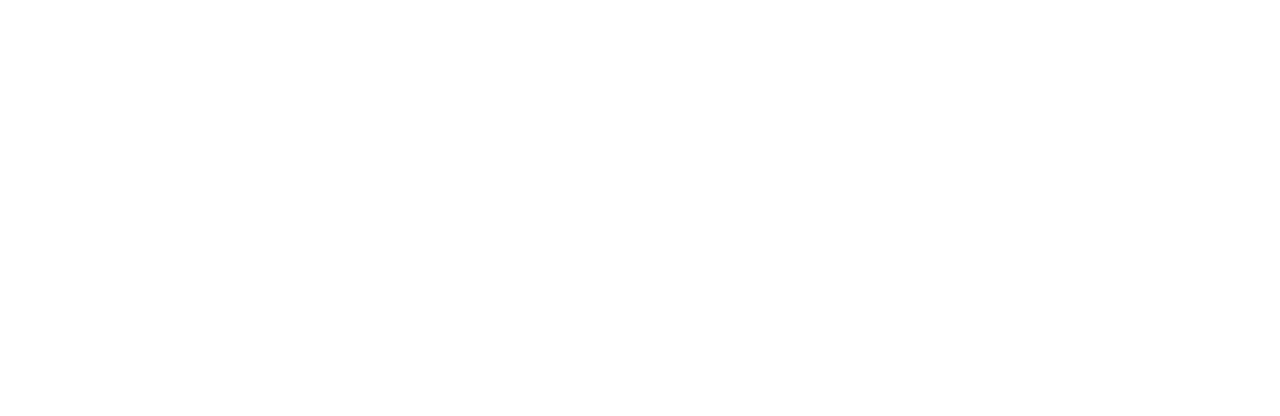
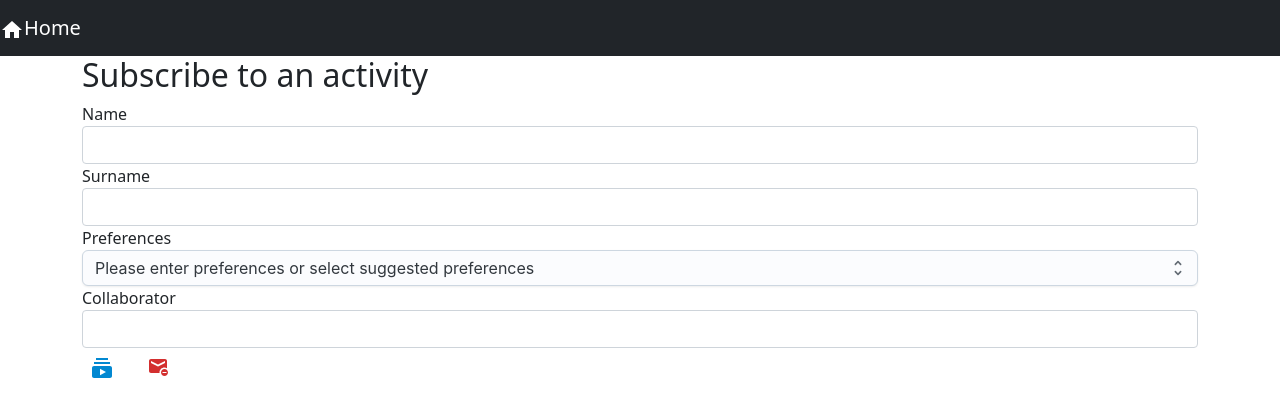
Before and after one commit to elieduboux/Afterwork-Organizer, a React (Create React App) app in the folder frontend/: page /activities-subscribe/1 in a window 1280 px wide. Shown: the top 416 px of the page. Built offline with nearby package versions, Linux system fonts and the light colour scheme; no server answers.

Commit message:
Update esthétique du site

```diff
--- a/frontend/package.json
+++ b/frontend/package.json
@@ -3,6 +3,11 @@
   "version": "0.1.0",
   "private": true,
   "dependencies": {
+    "@emotion/react": "^11.10.6",
+    "@emotion/styled": "^11.10.6",
+    "@mui/icons-material": "^5.11.11",
+    "@mui/joy": "^5.0.0-alpha.71",
+    "@mui/material": "^5.11.13",
     "@testing-library/jest-dom": "^5.16.5",
     "@testing-library/react": "^12.1.1",
     "@testing-library/user-event": "^12.5.0",
@@ -13,6 +18,7 @@
     "react-dom": "^17.0.2",
     "react-router-dom": "^5.3.0",
     "react-scripts": "5.0.1",
+    "react-transition-group": "^4.4.5",
     "reactstrap": "^8.10.1",
     "web-vitals": "^2.1.4"
   },
--- a/frontend/src/ActivityList.js
+++ b/frontend/src/ActivityList.js
@@ -1,7 +1,17 @@
 import React, {Component} from 'react';
-import { Button, ButtonGroup, Container, Table} from "reactstrap";
+import { Container} from "reactstrap";
 import AppNavbar from "./AppNavbar";
-import { Link } from "react-router-dom";
+import { Link, withRouter } from "react-router-dom";
+import {Transition, CSSTransition, SwitchTransition, TransitionGroup} from 'react-transition-group';
+import { Tooltip } from "@mui/material";
+import EditIcon from '@mui/icons-material/Edit';
+import DeleteIcon from '@mui/icons-material/Delete';
+import AddIcon from '@mui/icons-material/Add';
+import SubscriptionsIcon from '@mui/icons-material/Subscriptions';
+import { IconButton, Button, Box, Stack } from "@mui/material";
+import { green, blue, red} from "@mui/material/colors";
+import ActivityEdit from "./ActivityEdit";
+import {Table, TableBody, TableCell, TableContainer, TableHead, TableRow} from "@mui/material";
 
 class ActivityList extends Component {
   constructor(props) {
@@ -28,6 +38,14 @@ class ActivityList extends Component {
     });
   }
   render() {
+    const styles = theme => ({
+      tableCell: {
+        '&:hover': {
+          backgroundColor: "blue !important"
+        }
+      }
+    });
+
     const {activities, isLoading} = this.state;
     if (isLoading) {
       return <p>Loading...</p>
@@ -39,11 +57,24 @@ class ActivityList extends Component {
         <td>{activity.organisator}</td>
         <td>{activity.collaborator}</td>
         <td>
-          <ButtonGroup>
-            <Button size="sm" color="primary" tag={Link} to={"/activities/" +activity.id}>Edit</Button>
-            <Button Button size="sm" color="danger" onClick={() => this.remove(activity.id)}>Delete</Button>
+          <Box>
+            <Stack spacing={2} direction="row">
+              <Tooltip title="Edit Activity">
+              <IconButton variant="contained" size="sm" color="success" tag={Link} underline="hover" to={"/activities/" + activity.id}>
+                <EditIcon /></IconButton>
+              </Tooltip>
 
-          </ButtonGroup>
+              <Tooltip title="Delete Activity">
+                <IconButton size="sm" variant="outlined" color="error" underline="hover" onClick={() => this.remove(activity.id)}>
+                  <DeleteIcon /></IconButton>
+              </Tooltip>
+               <Tooltip title="Subscribe to Activity">
+               <IconButton variant="contained" size="small" color="info" tag={Link} underline="hover" to="/activities-subscribe/:id">
+                <SubscriptionsIcon /></IconButton>
+               </Tooltip>
+
+            </Stack>
+          </Box>
         </td>
       </tr>
     });
@@ -53,23 +84,23 @@ class ActivityList extends Component {
       <AppNavbar />
           <Container fluid>
               <div className="float-right">
-                    <Button color="success" tag={Link} to="/activities/new">Add Activity</Button>
+                  <Button color="success" variant="outlined" tag={Link} to="/activities/new">Add Activity<AddIcon /></Button>
               </div>
           <h3>Activities</h3>
           <Table className="mt-4">
-                <thead>
-                    <tr>
+              <TableHead>
+                  <TableRow hover>
                       <th width="30%">Name</th>
                       <th width="30%">Type</th>
                       <th width="40%">Organisator</th>
                       <th width="40%">Collaborator</th>
-                    </tr>
-                </thead>
-                <tbody>{ActivityList}</tbody>
+                  </TableRow>
+              </TableHead>
+              <TableBody>{ActivityList}</TableBody>
           </Table>
           </Container>
       </div>
     );
     }
 }
-export default ActivityList;
+export default withRouter(ActivityList);
--- a/frontend/src/ActivitySubscribe.js
+++ b/frontend/src/ActivitySubscribe.js
@@ -1,29 +1,44 @@
 import React, { Component } from 'react';
 import { Link, withRouter } from 'react-router-dom';
-import { Button, Container, Form, FormGroup, Input, Label } from 'reactstrap';
+import { Container, Form, FormGroup, Input, Label } from 'reactstrap';
+import { CSSTransition }from "react-transition-group";
 import AppNavbar from './AppNavbar';
+import { Tooltip } from "@mui/material";
+import Select from "@mui/joy/Select";
+import Option from "@mui/joy/Select";
+import SubscriptionsIcon from '@mui/icons-material/Subscriptions';
+import Unsubscribe  from '@mui/icons-material/Unsubscribe';
+import { IconButton, Button, Box, Stack } from "@mui/material";
+import { green, blue, red} from "@mui/material/colors";
 
 class ActivitySubscribe extends Component {
 
+
     emptyItem = {
         name: '',
-        type: '',
-        organisator: '',
+        surname: '',
+        preferences: '',
         collaborator: ''
     };
 
     constructor(props) {
         super(props);
         this.state = {
-            item: this.emptyItem
+            item: this.emptyItem,
+            shouldShowSubscribe: false
         };
+        this.showSubscribe = this.showSubscribe.bind(this);
         this.handleChange = this.handleChange.bind(this);
         this.handleSubmit = this.handleSubmit.bind(this);
     }
 
+    showSubscribe() {
+        this.setState({ shouldShowSubscribe: true });
+    }
+
     async componentDidMount() {
         if (this.props.match.params.id !== 'new') {
-            const activity = await (await fetch(`/activities/${this.props.match.params.id}`)).json();
+            const activity = await (await fetch(`/activities/${this.props.match.params.id}/subscribe`)).json();
             this.setState({item: activity});
         }
     }
@@ -54,7 +69,7 @@ class ActivitySubscribe extends Component {
 
     render() {
         const {item} = this.state;
-        const title = <h2>{item.id ? 'Edit Activity' : 'Subscribe to Activity'}</h2>;
+        const title = <h2>{item.id ? 'Subscribe to an Activity' : 'Subscribe to an activity'}</h2>;
 
         return <div>
             <AppNavbar/>
@@ -67,14 +82,27 @@ class ActivitySubscribe extends Component {
                                onChange={this.handleChange} autoComplete="name"/>
                     </FormGroup>
                     <FormGroup>
-                        <Label for="type">Type</Label>
-                        <Input type="text" name="type" id="type" value={item.type || ''}
-                               onChange={this.handleChange} autoComplete="type"/>
+                        <Label for="organisator">Surname</Label>
+                        <Input type="text" name="surname" id="organisator" value={item.organisator || ''}
+                               onChange={this.handleChange} autoComplete="surname"/>
                     </FormGroup>
                     <FormGroup>
-                        <Label for="organisator">Organisator</Label>
-                        <Input type="text" name="organisator" id="organisator" value={item.organisator || ''}
-                               onChange={this.handleChange} autoComplete="organisator"/>
+                        <Label for="type">Preferences</Label>
+                        <Select
+                            defaultValue="Video Game Competition" placeholder="Please enter preferences or select suggested preferences"
+                            sw={{
+                                width: 200,
+                                height: 50,
+                            }}
+                        >
+                        <Option value="escape game">Escape Game</Option>
+                        <Option value="video game competition">Video Game Competition</Option>
+                        <Option value="bar">Bar</Option>
+                        <Option value="watching football">Watching Football on TV</Option>
+                        <Option value="pizzeria">Pizzeria</Option>
+                        <Option value="sports">Sports</Option>
+                        <Option value="other">Other</Option>
+                        </Select>
                     </FormGroup>
                     <FormGroup>
                         <Label for="collaborator">Collaborator</Label>
@@ -82,8 +110,14 @@ class ActivitySubscribe extends Component {
                                onChange={this.handleChange} autoComplete="collaborator"/>
                     </FormGroup>
                     <FormGroup>
-                        <Button color="primary" type="submit">Subscribe</Button>{' '}
-                        <Button color="secondary" tag={Link} to="/activities">Cancel</Button>
+
+                        <Stack direction="row" spacing={2}>
+                            <IconButton type="submit" variant="underlined" color="info"><SubscriptionsIcon /></IconButton>
+                            <Tooltip title="Cancel Subscription">
+                                <IconButton variant="contained" size="sm" color="error" tag={Link} underlined="hover" to="/activities">
+                                    <Unsubscribe /></IconButton>
+                            </Tooltip>
+                        </Stack>
                     </FormGroup>
                 </Form>
             </Container>
--- a/frontend/src/App.js
+++ b/frontend/src/App.js
@@ -14,7 +14,7 @@ class App extends Component {
             <Route path='/' exact={true} component={Home}/>
             <Route path='/activities' exact={true} component={ActivityList}/>
             <Route path='/activities/:id' component={ActivityEdit}/>
-            <Route path='/activities/:id/subscribe' component={ActivitySubscribe} />
+            <Route path='/activities-subscribe/:id' component={ActivitySubscribe} />
           </Switch>
         </Router>
     )
--- a/frontend/src/AppNavbar.js
+++ b/frontend/src/AppNavbar.js
@@ -1,6 +1,7 @@
 import React, {Component} from 'react';
 import {Navbar, NavbarBrand} from 'reactstrap';
 import {Link} from 'react-router-dom';
+import HomeIcon from '@mui/icons-material/Home';
 
 export default class AppNavbar extends Component {
     constructor(props) {
@@ -16,8 +17,11 @@ export default class AppNavbar extends Component {
     }
 
     render() {
-        return <Navbar color="dark" dark expand="md">
-            <NavbarBrand tag={Link} to="/">Home</NavbarBrand>
-        </Navbar>;
+        return (
+        <Navbar color="dark" dark expand="md">
+            <NavbarBrand tag={Link} to="/"><HomeIcon />Home</NavbarBrand>
+
+        </Navbar>
+        )
     }
 }
--- a/frontend/src/Home.js
+++ b/frontend/src/Home.js
@@ -11,6 +11,7 @@ class Home extends Component {
                 <AppNavbar/>
                 <Container fluid>
                     <Button color="link"><Link to="/activities">Activities</Link></Button>
+
                 </Container>
             </div>
         );
```
Also changed, not shown: frontend/src/App.css (line endings or trailing spaces), frontend/src/CollaboratorList.js (added), 2 other files (tests, documents, lock files or other folders). Lines whose indentation alone changed are shown as unchanged.
